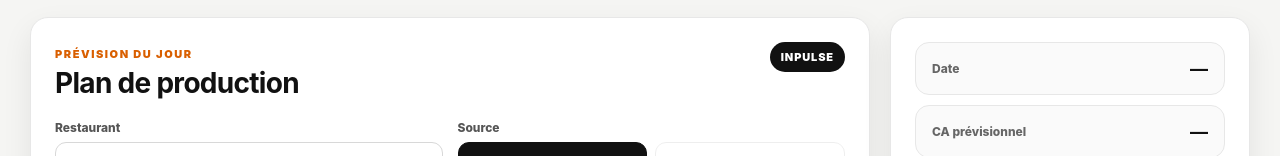
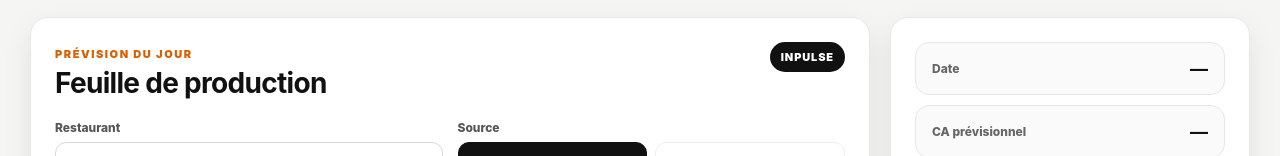
Before and after one commit to otacosboulogne/Pr-vision, a plain HTML site: page index.html in a window 1280 px wide. Shown: the part 213-369 px from the top of the page. Drawn offline with Linux system fonts and the light colour scheme; no server answers.

Commit message:
Update index.html

```diff
--- a/index.html
+++ b/index.html
@@ -40,7 +40,7 @@
           <div class="panel-title-row">
             <div>
               <span class="section-tag">PRÉVISION DU JOUR</span>
-              <h1>Plan de production</h1>
+              <h1>Feuille de production</h1>
             </div>
             <span class="source-pill">INPULSE</span>
           </div>
```
